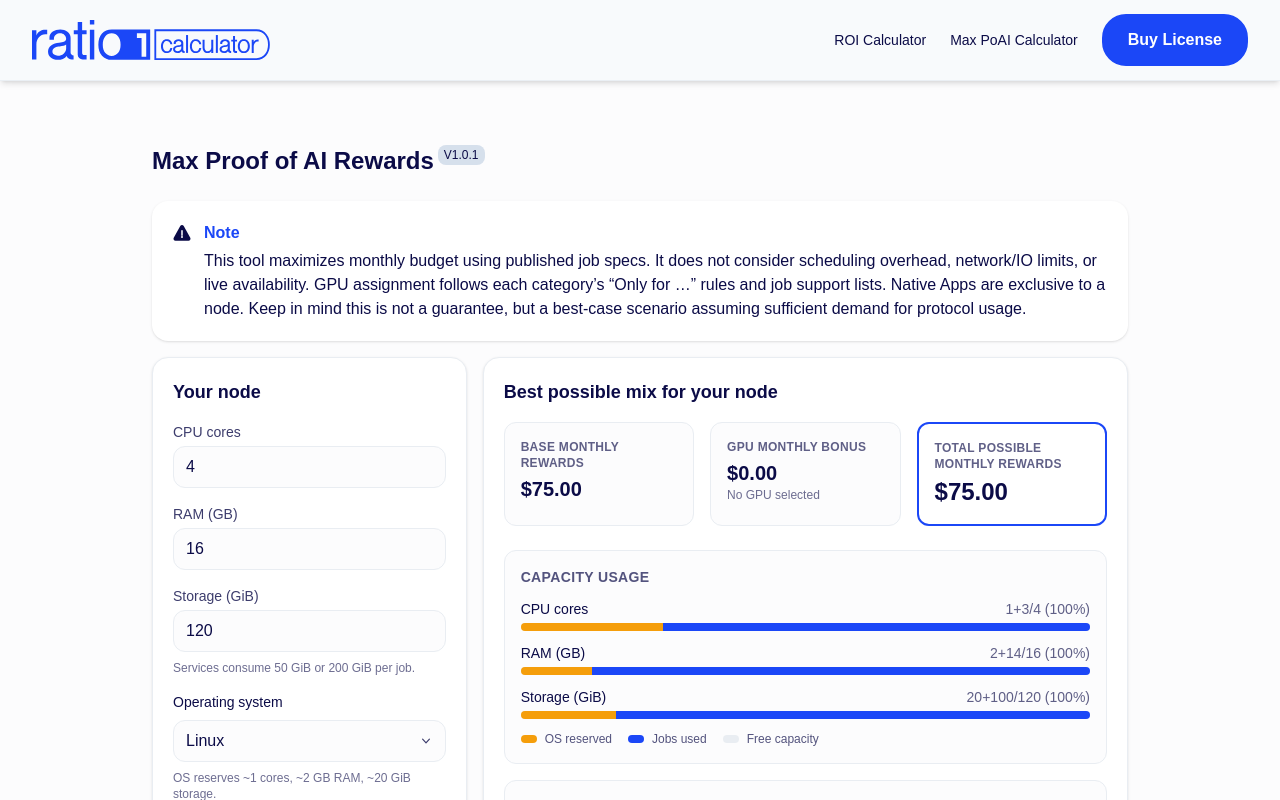
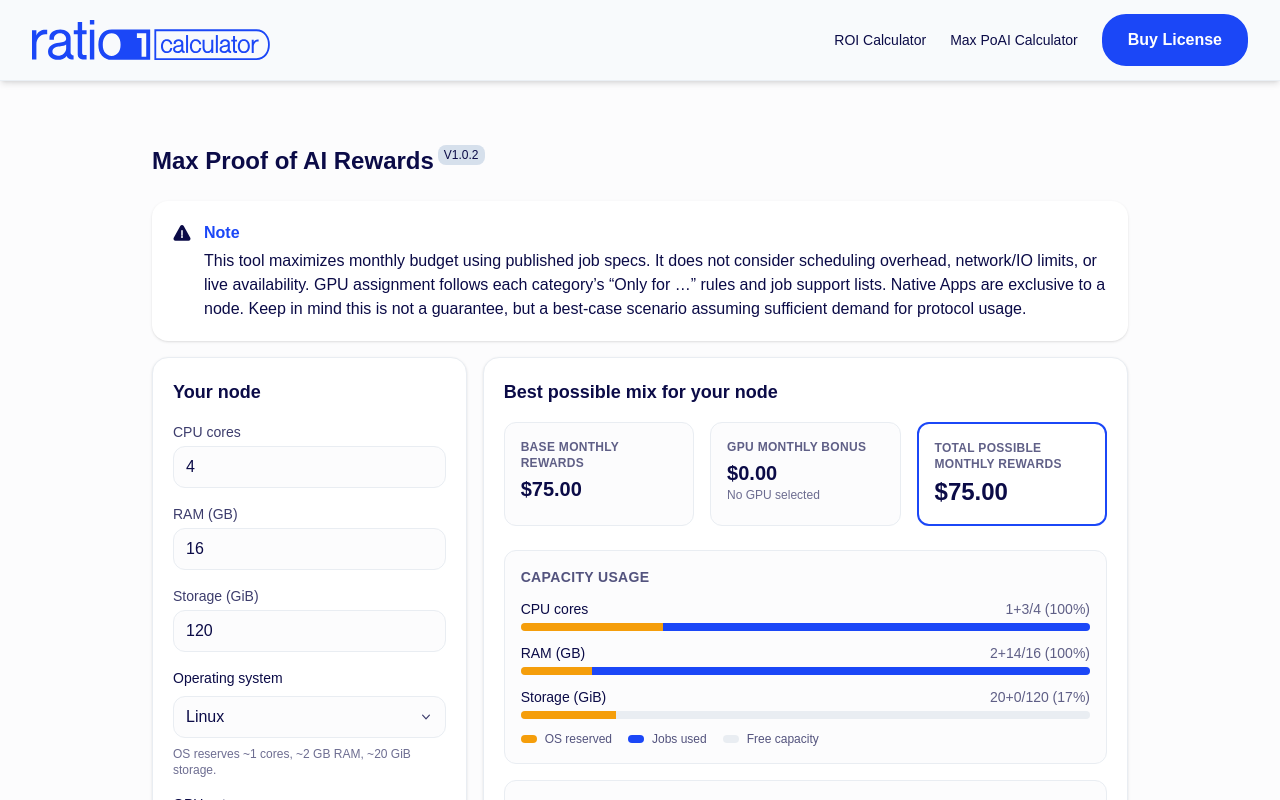
Before and after one commit to Ratio1/calculator, a Next.js app: page /max-poai in a window 1280 px wide. Shown: the top 800 px of the page. Built offline with nearby package versions, Linux system fonts and the light colour scheme.

Commit message:
fix: add new storage requirements

```diff
--- a/app/max-poai/page.tsx
+++ b/app/max-poai/page.tsx
@@ -11,7 +11,7 @@ type WorkerFlavor = {
   name: string;
   cpu: number; // cores
   ram: number; // GB
-  storageUnits: number; // 1 unit = 50 GiB
+  storageGiB: number; // exact GiB storage required per job
   supportsGpu: GCategory[];
   baseRevenue: number; // $/month (treated as "rewards" in UI)
 };
@@ -32,7 +32,7 @@ const WORKERS: WorkerFlavor[] = [
     name: "ENTRY",
     cpu: 1,
     ram: 2,
-    storageUnits: 0,
+    storageGiB: 8,
     supportsGpu: [],
     baseRevenue: 11.25,
   },
@@ -42,7 +42,7 @@ const WORKERS: WorkerFlavor[] = [
     name: "LOW1",
     cpu: 2,
     ram: 4,
-    storageUnits: 0,
+    storageGiB: 16,
     supportsGpu: [],
     baseRevenue: 22.5,
   },
@@ -52,7 +52,7 @@ const WORKERS: WorkerFlavor[] = [
     name: "LOW2",
     cpu: 2,
     ram: 8,
-    storageUnits: 0,
+    storageGiB: 32,
     supportsGpu: [],
     baseRevenue: 30,
   },
@@ -62,7 +62,7 @@ const WORKERS: WorkerFlavor[] = [
     name: "MED1",
     cpu: 3,
     ram: 12,
-    storageUnits: 0,
+    storageGiB: 48,
     supportsGpu: ["G-ENTRY"],
     baseRevenue: 57.5,
   },
@@ -72,7 +72,7 @@ const WORKERS: WorkerFlavor[] = [
     name: "MED2",
     cpu: 6,
     ram: 14,
-    storageUnits: 0,
+    storageGiB: 56,
     supportsGpu: ["G-ENTRY", "G-MED"],
     baseRevenue: 87.5,
   },
@@ -82,7 +82,7 @@ const WORKERS: WorkerFlavor[] = [
     name: "HIGH1",
     cpu: 8,
     ram: 22,
-    storageUnits: 0,
+    storageGiB: 88,
     supportsGpu: ["G-MED"],
     baseRevenue: 112.5,
   },
@@ -92,7 +92,7 @@ const WORKERS: WorkerFlavor[] = [
     name: "HIGH2",
     cpu: 12,
     ram: 30,
-    storageUnits: 0,
+    storageGiB: 120,
     supportsGpu: ["G-MED", "G-HIGH"],
     baseRevenue: 160,
   },
@@ -102,7 +102,7 @@ const WORKERS: WorkerFlavor[] = [
     name: "ULTRA1",
     cpu: 16,
     ram: 62,
-    storageUnits: 0,
+    storageGiB: 248,
     supportsGpu: ["G-MED", "G-ULTRA"],
     baseRevenue: 250,
   },
@@ -112,7 +112,7 @@ const WORKERS: WorkerFlavor[] = [
     name: "ULTRA2",
     cpu: 22,
     ram: 124,
-    storageUnits: 0,
+    storageGiB: 496,
     supportsGpu: ["G-HIGH", "G-ULTRA"],
     baseRevenue: 375,
   },
@@ -123,7 +123,7 @@ const WORKERS: WorkerFlavor[] = [
     name: "PGSQL-LOW",
     cpu: 1,
     ram: 2,
-    storageUnits: 1,
+    storageGiB: 50,
     supportsGpu: [],
     baseRevenue: 30,
   },
@@ -133,7 +133,7 @@ const WORKERS: WorkerFlavor[] = [
     name: "PGSQL-MED",
     cpu: 2,
     ram: 4,
-    storageUnits: 4,
+    storageGiB: 200,
     supportsGpu: [],
     baseRevenue: 65,
   },
@@ -143,7 +143,7 @@ const WORKERS: WorkerFlavor[] = [
     name: "MYSQL-LOW",
     cpu: 1,
     ram: 2,
-    storageUnits: 1,
+    storageGiB: 50,
     supportsGpu: [],
     baseRevenue: 30,
   },
@@ -153,7 +153,27 @@ const WORKERS: WorkerFlavor[] = [
     name: "MYSQL-MED",
     cpu: 2,
     ram: 4,
-    storageUnits: 4,
+    storageGiB: 200,
+    supportsGpu: [],
+    baseRevenue: 65,
+  },
+  {
+    id: "MSSQL-LOW",
+    group: "Services",
+    name: "MSSQL-LOW",
+    cpu: 1,
+    ram: 2,
+    storageGiB: 50,
+    supportsGpu: [],
+    baseRevenue: 30,
+  },
+  {
+    id: "MSSQL-MED",
+    group: "Services",
+    name: "MSSQL-MED",
+    cpu: 2,
+    ram: 4,
+    storageGiB: 200,
     supportsGpu: [],
     baseRevenue: 65,
   },
@@ -163,7 +183,7 @@ const WORKERS: WorkerFlavor[] = [
     name: "NOSQL-LOW",
     cpu: 1,
     ram: 2,
-    storageUnits: 1,
+    storageGiB: 50,
     supportsGpu: [],
     baseRevenue: 30,
   },
@@ -173,7 +193,7 @@ const WORKERS: WorkerFlavor[] = [
     name: "NOSQL-MED",
     cpu: 2,
     ram: 4,
-    storageUnits: 4,
+    storageGiB: 200,
     supportsGpu: [],
     baseRevenue: 65,
   },
@@ -185,7 +205,7 @@ const WORKERS: WorkerFlavor[] = [
     name: "N-ENTRY",
     cpu: 3,
     ram: 14,
-    storageUnits: 0,
+    storageGiB: 0,
     supportsGpu: ["G-ENTRY"],
     baseRevenue: 75,
   },
@@ -195,7 +215,7 @@ const WORKERS: WorkerFlavor[] = [
     name: "N-MED1",
     cpu: 8,
     ram: 22,
-    storageUnits: 0,
+    storageGiB: 0,
     supportsGpu: ["G-ENTRY", "G-MED"],
     baseRevenue: 112.5,
   },
@@ -205,7 +225,7 @@ const WORKERS: WorkerFlavor[] = [
     name: "N-MED2",
     cpu: 12,
     ram: 30,
-    storageUnits: 0,
+    storageGiB: 0,
     supportsGpu: ["G-MED", "G-HIGH"],
     baseRevenue: 180,
   },
@@ -215,7 +235,7 @@ const WORKERS: WorkerFlavor[] = [
     name: "N-HIGH",
     cpu: 16,
     ram: 60,
-    storageUnits: 0,
+    storageGiB: 0,
     supportsGpu: ["G-MED", "G-HIGH"],
     baseRevenue: 270,
   },
@@ -225,7 +245,7 @@ const WORKERS: WorkerFlavor[] = [
     name: "N-ULTRA",
     cpu: 22,
     ram: 124,
-    storageUnits: 0,
+    storageGiB: 0,
     supportsGpu: ["G-HIGH", "G-ULTRA"],
     baseRevenue: 400,
   },
@@ -323,13 +343,20 @@ export default function EdgeMixCalculator() {
   const reservedR = clamp(osRes.ram, 0, totalR);
   const reservedSgiB = Math.min(osRes.storageGiB, totalStorageGiB);
 
-  // Available for optimizer (storage in 50 GiB units)
+  // Available for optimizer (storage handled in GiB with adaptive step)
   const availC = Math.max(0, totalC - reservedC);
   const availR = Math.max(0, totalR - reservedR);
-  const availUnits = Math.max(
-    0,
-    Math.floor((totalStorageGiB - reservedSgiB) / 50)
+  const availStorageGiB = Math.max(0, totalStorageGiB - reservedSgiB);
+  // Adaptive storage step so DP stays fast while allowing non-50 multiples
+  const MAX_STORAGE_STEPS = 200; // cap the DP storage dimension
+  const storageStepGiB = Math.max(
+    1,
+    Math.ceil(
+      availStorageGiB /
+        Math.max(1, Math.min(MAX_STORAGE_STEPS, availStorageGiB))
+    )
   );
+  const availUnits = Math.floor(availStorageGiB / storageStepGiB);
 
   // GPU count is implicit: max 1 → 0 if NONE, else 1
   const gpuCount = gpuCategory === "NONE" ? 0 : 1;
@@ -341,6 +368,13 @@ export default function EdgeMixCalculator() {
 
     const NON_NATIVE = WORKERS.filter((w) => w.group !== "Native Apps");
     const NATIVE = WORKERS.filter((w) => w.group === "Native Apps");
+    // Precompute storage units per job (rounded up to the current step)
+    const nonNativeUnits = NON_NATIVE.map((w) =>
+      Math.ceil((w.storageGiB ?? 0) / storageStepGiB)
+    );
+    const nativeUnits = NATIVE.map((w) =>
+      Math.ceil((w.storageGiB ?? 0) / storageStepGiB)
+    );
     const idx = (c: number, r: number, s: number) =>
       (c * (R + 1) + r) * (S + 1) + s;
 
@@ -357,8 +391,9 @@ export default function EdgeMixCalculator() {
           let bestItem = -1;
           for (let i = 0; i < NON_NATIVE.length; i++) {
             const w = NON_NATIVE[i];
-            if (c >= w.cpu && r >= w.ram && s >= w.storageUnits) {
-              const prev = idx(c - w.cpu, r - w.ram, s - w.storageUnits);
+            const su = nonNativeUnits[i];
+            if (c >= w.cpu && r >= w.ram && s >= su) {
+              const prev = idx(c - w.cpu, r - w.ram, s - su);
               const candidate = rev[prev] + w.baseRevenue;
               if (candidate > best) {
                 best = candidate;
@@ -386,7 +421,7 @@ export default function EdgeMixCalculator() {
       countsA[w.id] = (countsA[w.id] ?? 0) + 1;
       ccA -= w.cpu;
       rrA -= w.ram;
-      ssA -= w.storageUnits;
+      ssA -= nonNativeUnits[p];
     }
 
     let baseRevenueA = 0;
@@ -439,8 +474,10 @@ export default function EdgeMixCalculator() {
       leftover: { cores: number; ram: number; storageUnits: number };
     } | null = null;
 
-    for (const w of NATIVE) {
-      if (w.cpu <= C && w.ram <= R && w.storageUnits <= S) {
+    for (let i = 0; i < NATIVE.length; i++) {
+      const w = NATIVE[i];
+      const su = nativeUnits[i];
+      if (w.cpu <= C && w.ram <= R && su <= S) {
         let gpuBonus = 0,
           gpuUsed = 0,
           assigned: string | null = null;
@@ -474,7 +511,7 @@ export default function EdgeMixCalculator() {
 
     // Choose the better plan
     return planB && planB.totalRevenue > planA.totalRevenue ? planB : planA;
-  }, [availC, availR, availUnits, gpuCategory, gpuCount]);
+  }, [availC, availR, availUnits, gpuCategory, gpuCount, storageStepGiB]);
 
   // rows for table (annotate the GPU-using row)
   const rows = WORKERS.filter((w) => (result.counts[w.id] ?? 0) > 0).map(
@@ -491,8 +528,11 @@ export default function EdgeMixCalculator() {
   // For usage bars
   const usedJobC = availC - Math.max(result.leftover.cores, 0);
   const usedJobR = availR - Math.max(result.leftover.ram, 0);
-  const usedJobSgiB =
-    (availUnits - Math.max(result.leftover.storageUnits, 0)) * 50;
+  // Exact used storage in GiB from selected rows (avoids step rounding)
+  const usedJobSgiB = rows.reduce(
+    (sum, r) => sum + (r.storageGiB ?? 0) * r.count,
+    0
+  );
 
   return (
     <div
@@ -519,7 +559,7 @@ export default function EdgeMixCalculator() {
           <header className="mb-6 flex items-baseline justify-between">
             <h1 className="text-2xl font-bold">Max Proof of AI Rewards</h1>
           </header>
-          <div className="rounded-lg label px-1.5 py-0.5 text-xs">V1.0.1</div>
+          <div className="rounded-lg label px-1.5 py-0.5 text-xs">V1.0.2</div>
         </div>
 
         <section className="rounded-2xl bg-white p-5 shadow mb-4">
@@ -605,15 +645,6 @@ export default function EdgeMixCalculator() {
                   onChange={(e) => setStorageText(normalizeInt(e.target.value))}
                   placeholder="0"
                 />
-                <p
-                  className="mt-1 text-xs"
-                  style={{
-                    color:
-                      "color-mix(in srgb, var(--color-body) 60%, transparent)",
-                  }}
-                >
-                  Services consume 50 GiB or 200 GiB per job.
-                </p>
               </LabeledInput>
 
               {/* OS select with padded right + custom chevron */}
@@ -893,8 +924,8 @@ export default function EdgeMixCalculator() {
                               {r.ram * r.count} GB
                             </td>
                             <td className="p-2 text-right">
-                              {r.storageUnits * 50 * r.count
-                                ? `${r.storageUnits * 50 * r.count} GiB`
+                              {r.storageGiB * r.count
+                                ? `${r.storageGiB * r.count} GiB`
                                 : "—"}
                             </td>
                             <td className="p-2 text-right">
```
